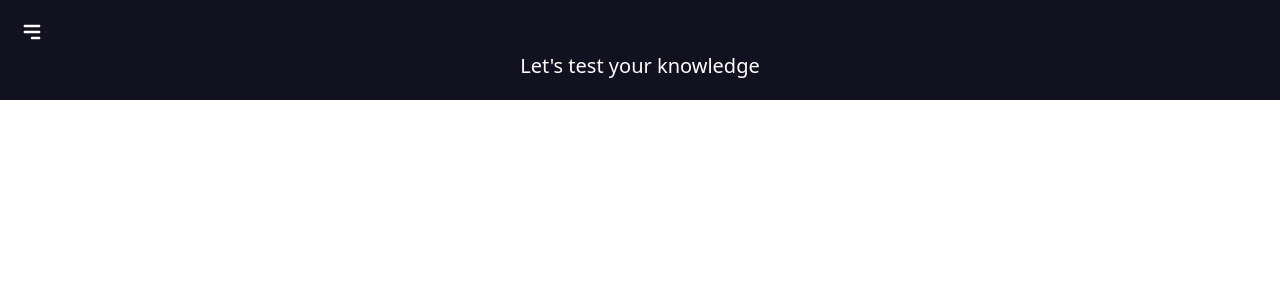
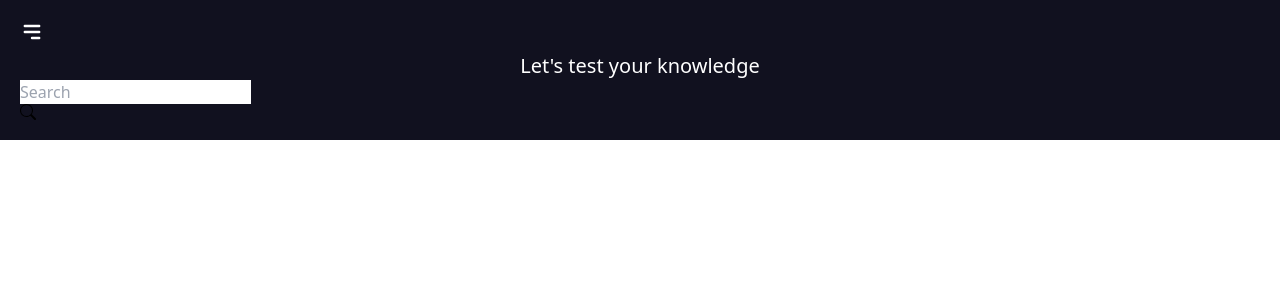
Before and after one commit to LeanMinders-2023/lean_quizz_mind-front, a React (Vite) app: page / in a window 1280 px wide. Shown: the top 300 px of the page. Built offline with nearby package versions, Linux system fonts and the light colour scheme.

Commit message:
Test(🟢): Header contains searcher component

```diff
--- a/src/components/Header/Header.tsx
+++ b/src/components/Header/Header.tsx
@@ -1,5 +1,6 @@
 import {NavBar} from "@components/NavBar/NavBar.tsx";
 import {ReactNode} from "react";
+import {Searcher} from "@components/Searcher/Searcher.tsx";
 
 interface ChildrenProps {
     children?: ReactNode
@@ -9,5 +10,6 @@ export const Header = ({children} : ChildrenProps) => (
     <header className="bg-[#11111f] p-5">
         <NavBar />
         {children}
+        <Searcher />
     </header>
 );
```
